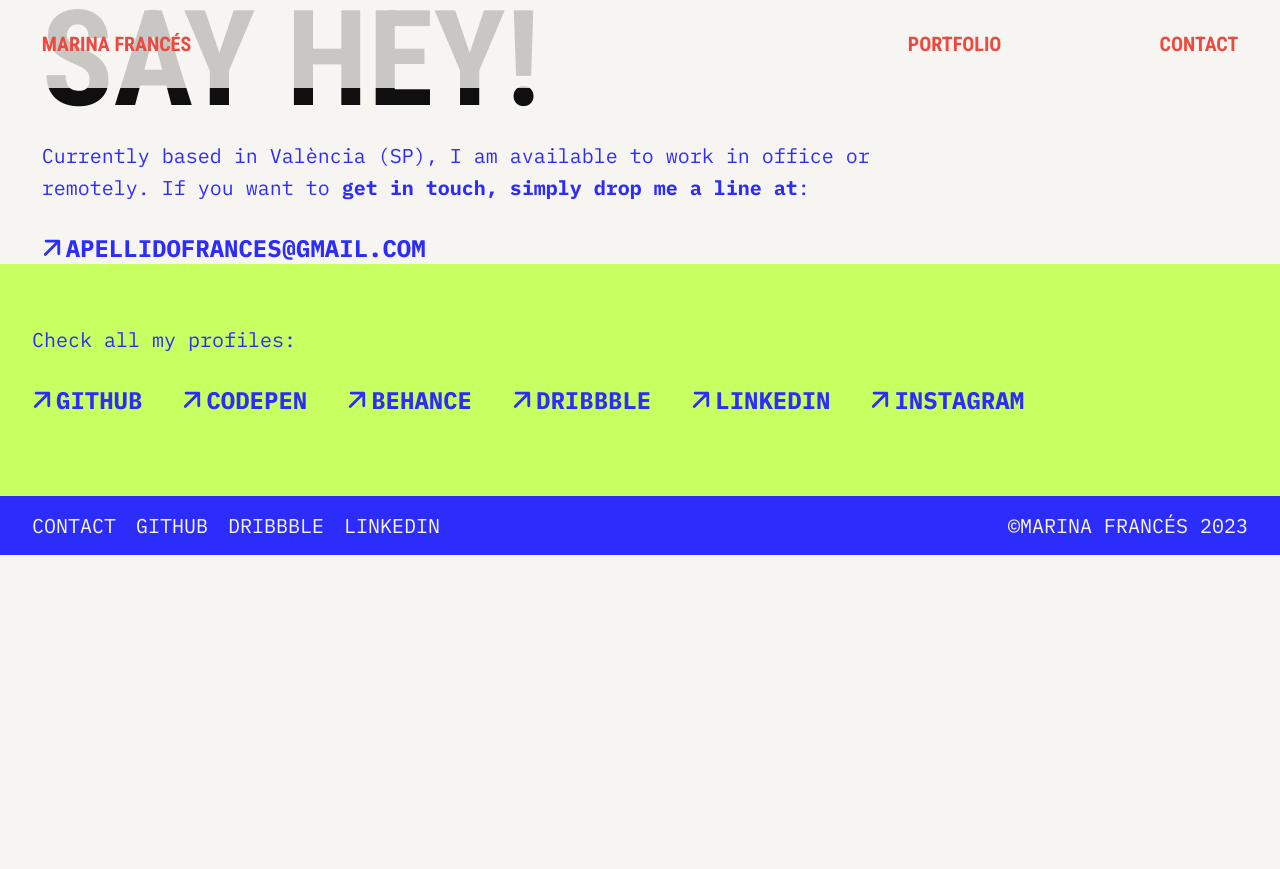
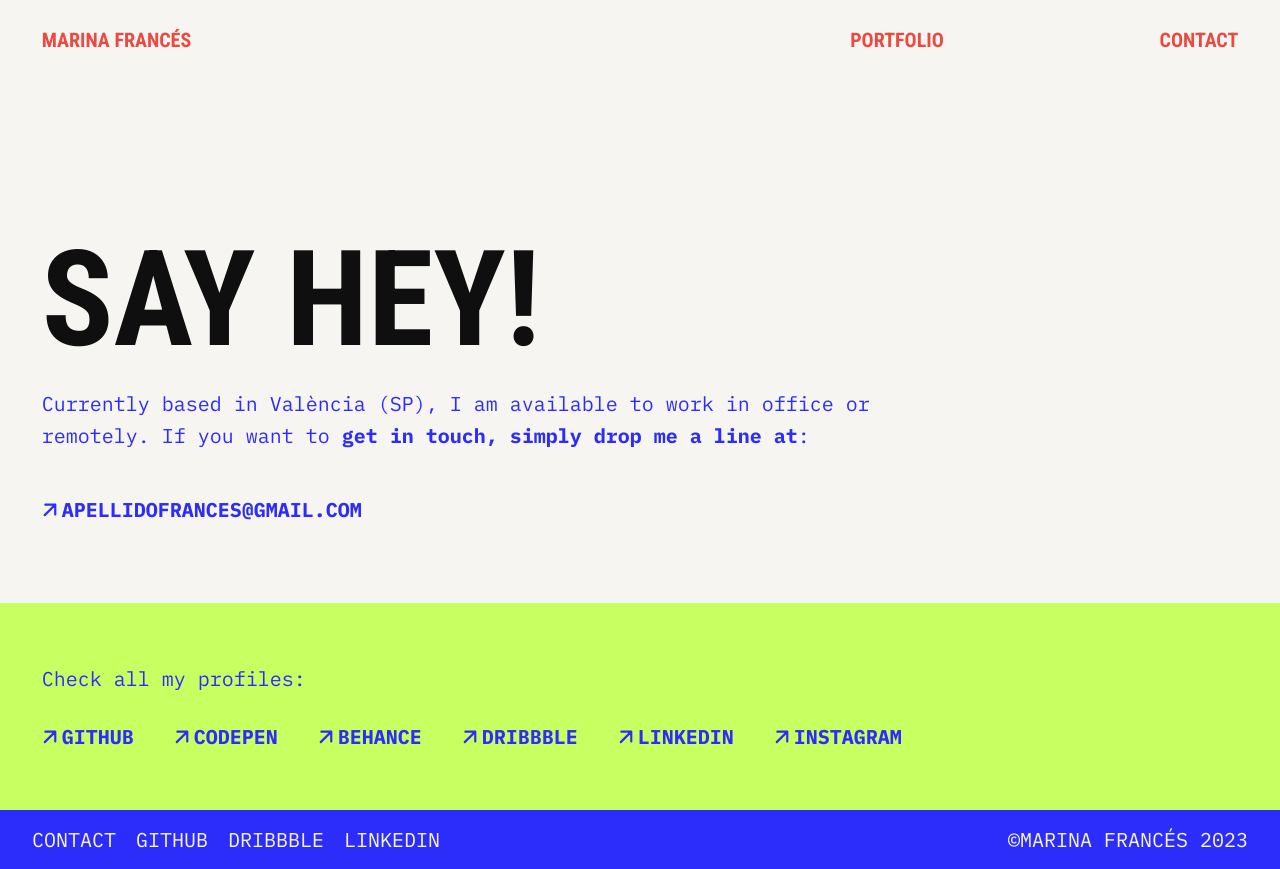
Before and after one commit to franc333s/portfolio, a React (Vite) app in the folder portfolio/: page /contact in a window 1280 px wide. Before the commit the page ends 800 px from the top, so only its background shows below. Built offline with nearby package versions, Linux system fonts and the light colour scheme; a web font is replaced by a local one.

Commit message:
Fix class names and optimizing font sizes

```diff
--- a/portfolio/src/components/button/ButtonTerciary.jsx
+++ b/portfolio/src/components/button/ButtonTerciary.jsx
@@ -12,7 +12,7 @@ const SmoothScrollButton = ({ to, text }) => {
     };
 
     return (
-        <button className="btn__terciary" onClick={handleClick}>
+        <button className="btn--terciary" onClick={handleClick}>
             {text}
         </button>
     );
--- a/portfolio/src/components/error404/404.jsx
+++ b/portfolio/src/components/error404/404.jsx
@@ -12,7 +12,7 @@ function Error404() {
                 <p className='error404__404__item'>0</p>
                 <p className='error404__404__item'>4</p>
             </div>
-            <h1 className='error404__text'>This project doesn't existe... yet</h1>
+            <h1 className='error404__text'>This project doesn't existe... yet!</h1>
             <div className='error404__button'>
                 <ButtonPrimary to="/portfolio" text="Return to portfolio"/>
             </div>
--- a/portfolio/src/components/error404/404.scss
+++ b/portfolio/src/components/error404/404.scss
@@ -12,7 +12,6 @@
 
     @include mq($bp-medium) {
         height: calc(100vh - 5.7rem);
-
     }
 
     &__intro {
@@ -29,26 +28,9 @@
         color: $color-black;
         font-family: $font-secondary;
         font-weight: $font-weight-bold;
-        font-size: 20rem;
+        font-size: $error404-font-size-base;
         line-height: 90%;
         display: flex;
-
-        @include mq($bp-lowermedium) {
-            font-size: 36rem;
-        }
-
-        @include mq($bp-medium) {
-            font-size: 40rem;
-        }
-
-        @include mq($bp-large) {
-            font-size: 56rem;
-            line-height: 85%;
-        }
-
-        @include mq($bp-xlarge) {
-            font-size: 56rem;
-        }
 
         &__item {
             transition: 3s all ease-in-out;
@@ -71,6 +53,7 @@
         align-items: center;
         padding-top: 6rem;
         width: 100%;
+        margin-bottom: 8rem;
 
         @include mq($bp-small) {
             width: 34rem;
@@ -78,6 +61,7 @@
 
         @include mq($bp-lowermedium) {
             width: auto;
+            margin-bottom: 6rem;
         }
     }
 }
--- a/portfolio/src/components/topbar/Topbar.scss
+++ b/portfolio/src/components/topbar/Topbar.scss
@@ -7,29 +7,25 @@
     top: 0;
     left: 0;
     width: 100%;
+    z-index: z(top);
 
     color: $color-red;
     font-family: $font-secondary;
     font-size: 2rem;
     text-transform: uppercase;
     font-weight: $font-weight-bold;
-   background-color: $color-off-white-trans;
-
-   z-index: z(top);
+    background-color: $color-bg-off-white-trans;
 
     padding-left: $vertical-padding-base;
     padding-right: $vertical-padding-base;
-
-   padding-top: 3.2rem;
-   padding-bottom: 3.2rem;
+    padding-top: 2.8rem;
+    padding-bottom: 2.8rem;
 
 
     @include mq($bp-medium) {
             display: grid;
-      grid-template-columns: 2.5fr 1fr;
-      gap: 4rem;
+            grid-template-columns: 2.5fr 1.2fr;
     }
-
 
     &__home {
         transition: $hover-transition-btn;
@@ -55,7 +51,7 @@
                 background-color: transparent;
                 color: transparent;
                 box-shadow: none;
-            text-shadow: 0 0 5px $color-red;
+                text-shadow: $text-shadow-red;
             }
         }
     }
--- a/portfolio/src/scss/_contact.scss
+++ b/portfolio/src/scss/_contact.scss
@@ -5,32 +5,16 @@
 
 
 .contact {
-    // padding: 24rem 1.6rem 10rem;
-
-    // @include mq($bp-medium) {
-    //     padding: 32rem 3.2rem 8rem;
-
-    // }
-
-    // @include mq($bp-large) {
-    //     padding: 26rem 4.8rem 6rem;
-
-    // }
-
-    // @include mq($bp-xlarge) {
-    //     padding: 26rem 4.8rem 6rem;
-
-    // }
+    padding: 24rem 0 0;
 
     @include mq($bp-uppermedium) {
-        //height: calc(100vh - 23.1rem);
+        // height: calc(100vh - 23.1rem);
 
     }
 
-
-    &__text {
-        padding-top: 2rem;
-        padding-bottom: 2.8rem;
+    &__desc {
+        padding-top: 2.8rem;
+        padding-bottom: 4.4rem;
 
         @include mq($bp-medium) {
             width: 70%;
@@ -39,62 +23,53 @@
         @include mq($bp-large) {
             width: 50%;
         }
-
     }
 
-    &__link {
+
+    &__email-container {
+        padding-bottom: 8rem;
+
+        @include mq($bp-large) {
+            padding-bottom: 10rem;
+        }
+
+        @include mq($bp-xlarge) {
+            padding-bottom: 8rem;
+        }
+    }
+
+    &__link__item {
         font-family: $font-btn-primary;
         font-weight: $font-weight-bold;
-        font-size: 2.4rem;
+        font-size: $button-font-size-sm;
         text-transform: uppercase;
         white-space: nowrap;
 
-        transition: 0.4s all ease-in-out;
+        transition: $hover-transition-btn;
         cursor: pointer;
 
         &:hover {
             text-transform: lowercase;
         }
     }
-    & svg {
-        padding-top: 2px;
-        margin-right: .4rem;
-        height: 2rem;
-        width: 2rem;
-        fill: $color-bg-blue;
-    }
 
     &__profiles {
         background-color: $color-bg-green;
-        padding: 2.8rem 1.6rem 6rem;
-
-        @include mq($bp-medium) {
-            padding: 4rem 3.2rem 8rem;
-
-        }
-
-        @include mq($bp-large) {
-            padding: 6rem 4.8rem 10rem;
-
-        }
+        padding-left: $vertical-padding-base;
+        padding-right: $vertical-padding-base;
+        padding-top: 6rem;
+        padding-bottom: 6rem;
 
         @include mq($bp-xlarge) {
-            padding: 8rem 6rem;
-
-        }
-
-        & svg {
-            padding-top: 2px;
-            margin-right: .4rem;
-            height: 2rem;
-            width: 2rem;
-            fill: $color-bg-blue;
+            padding-top: 8rem;
+            padding-bottom: 8rem;
         }
 
         &__grid {
             display: grid;
             grid-template-columns: 1fr 1fr;
             gap: 1.2rem;
+            padding-top: 2.8rem;
 
             @include mq($bp-medium) {
                display: grid;
@@ -106,7 +81,13 @@
                 gap: 4rem;
             }
         }
-
     }
 
+    & svg {
+        padding-top: 2px;
+        margin-right: .4rem;
+        height: 1.6rem;
+        width: 1.6rem;
+        fill: $color-bg-blue;
+    }
 }
--- a/portfolio/src/scss/_margins.scss
+++ b/portfolio/src/scss/_margins.scss
@@ -30,9 +30,14 @@ section {
     align-items: flex-start;
     gap: 3.2rem;
 
-    @include mq($bp-lowermedium) {
+    @include mq($bp-medium) {
         height: 90vh;
     }
+
+    @include mq($bp-uppermedium) {
+        height: 90vh;
+    }
+
 
     @include mq($bp-xlarge) {
         height: 96vh;
--- a/portfolio/src/views/Contact.jsx
+++ b/portfolio/src/views/Contact.jsx
@@ -4,43 +4,45 @@ import ArrowRight from "../components/arrows/ArrowRight"
 export default function Contact() {
 
     return (
-        <>
+    <>
+    <main className="contact">
 
-    <div className="">
-        <div className="vertical-padding contact">
+        <div className="vertical-padding">
 
             <h1 className="h2">Say hey!</h1>
-            <p className="p--main contact__text">Currently based in València (SP), I am available to work in office or remotely. If you want to <strong>get in touch, simply drop me a line at</strong>:</p>
-            <div className="">
-                <ArrowRight /><Link to="mailto:apellidofrances@gmail.com" className="contact__link">Apellidofrances@gmail.com</Link>
+            <p className="p--main contact__desc">Currently based in València (SP), I am available to work in office or remotely. If you want to <strong>get in touch, simply drop me a line at</strong>:</p>
+            <div className="contact__email-container">
+                <ArrowRight /><Link to="mailto:apellidofrances@gmail.com" className="contact__link__item">Apellidofrances@gmail.com</Link>
+            </div>
+
+        </div>
+
+        <div className="contact__profiles">
+            <p className="p--main">Check all my profiles:</p>
+            <div className="contact__profiles__grid">
+
+                <div>
+                    <ArrowRight /><Link to="https://github.com/franc333s" className="contact__link__item" target="_blank">Github</Link>
+                </div>
+                <div>
+                    <ArrowRight /><Link to="https://codepen.io/franc333s" className="contact__link__item" target="_blank">Codepen</Link>
+                </div>
+                <div>
+                    <ArrowRight /><Link to="https://www.behance.net/apellidofrances" className="contact__link__item" target="_blank">Behance</Link>
+                </div>
+                <div>
+                    <ArrowRight /><Link to="https://dribbble.com/apellidofrances" className="contact__link__item" target="_blank">Dribbble</Link>
+                </div>
+                <div>
+                    <ArrowRight /><Link to="https://www.linkedin.com/in/mrnfrncs/" className="contact__link__item" target="_blank">Linkedin</Link>
+                </div>
+                <div>
+                    <ArrowRight /><Link to="https://www.instagram.com/apellidofrances" className="contact__link__item" target="_blank">Instagram</Link>
+                </div>
+
             </div>
         </div>
-        <div className="contact__profiles">
-                <p className="p--main contact__text">Check all my profiles:</p>
-                <div className="contact__profiles__grid">
-                    <div>
-                        <ArrowRight /><Link to="https://github.com/franc333s" className="contact__link" target="_blank">Github</Link>
-                    </div>
-                    <div>
-                        <ArrowRight /><Link to="https://codepen.io/franc333s" className="contact__link" target="_blank">Codepen</Link>
-                    </div>
-                    <div>
-                        <ArrowRight /><Link to="https://www.behance.net/apellidofrances" className="contact__link" target="_blank">Behance</Link>
-                    </div>
-                    <div>
-                        <ArrowRight /><Link to="https://dribbble.com/apellidofrances" className="contact__link" target="_blank">Dribbble</Link>
-                    </div>
-                    <div>
-                        <ArrowRight /><Link to="https://www.linkedin.com/in/mrnfrncs/" className="contact__link" target="_blank">Linkedin</Link>
-                    </div>
-                    <div>
-                        <ArrowRight /><Link to="https://www.instagram.com/apellidofrances" className="contact__link" target="_blank">Instagram</Link>
-                    </div>
-                </div>
-        </div>
-    </div>
-
-
-        </>
+    </main>
+    </>
     )
-    }
+}
--- a/portfolio/src/views/Home.jsx
+++ b/portfolio/src/views/Home.jsx
@@ -11,7 +11,7 @@ const Home = () => {
          <main className="vertical-padding">
 
             <section className="home-hero">
-                <div>
+                <div className="home-hero__header">
                     <h1>
                         <div>Frontend Designer</div>
                         <div>with a background</div>
```
Also changed, not shown: portfolio/src/scss/_sass-variables.scss (+22 -6 lines). Lines whose indentation alone changed are shown as unchanged.
